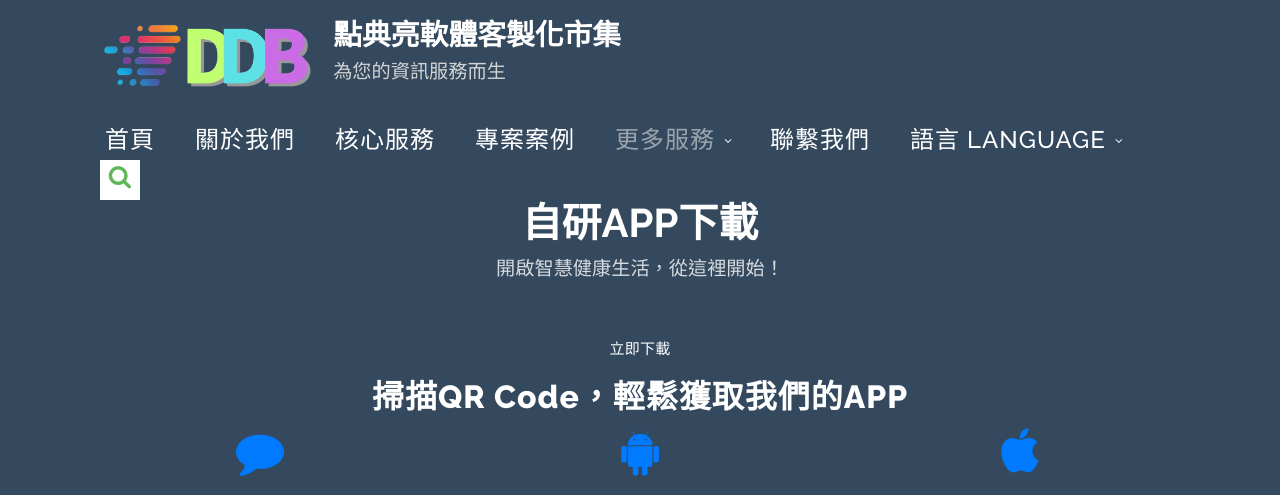
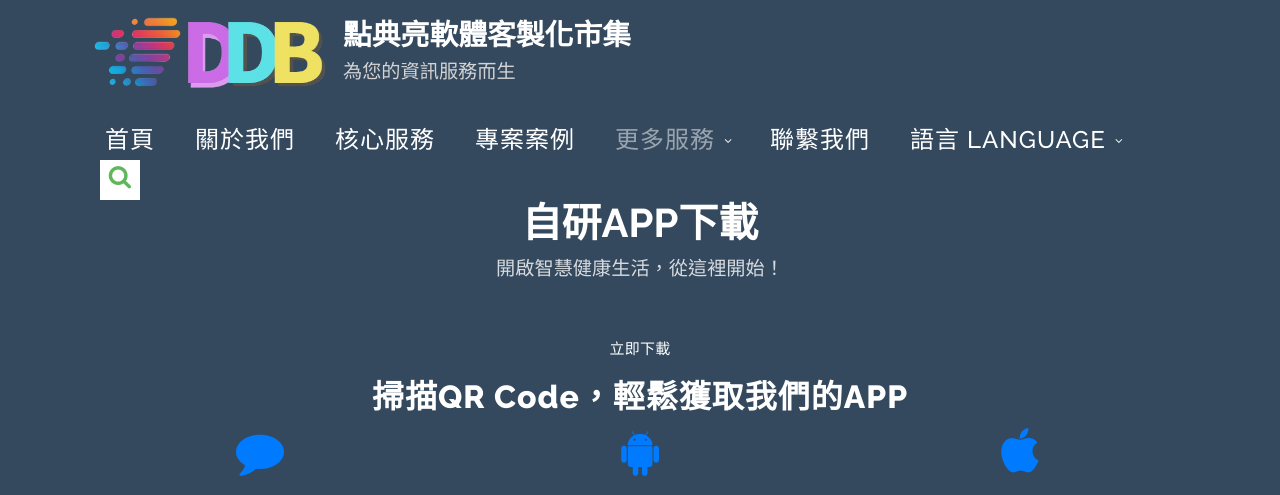
Before and after one commit to wimigg/DDB, a plain HTML site: page ddbwebsite/appdownload.html in a window 1280 px wide. Shown: the top 495 px of the page. Drawn offline with Linux system fonts and the light colour scheme.

Commit message:
換logo2

```diff
--- a/ddbwebsite/appdownload.html
+++ b/ddbwebsite/appdownload.html
@@ -112,7 +112,7 @@
                 <div class="col-12">
                     <nav class="main-nav">
                         <a href="index.html" class="d-flex align-items-center mb-3 mb-md-0 me-md-auto">
-                            <img src="assets/images/logo_b.png" alt="點典亮軟體客製化市集 Logo" style="height:100px; width:auto; margin-right:8px;">
+                            <img src="assets/images/logo_c.png" alt="點典亮軟體客製化市集 Logo" style="height:100px; width:auto; margin-right:8px;">
                             <div>
                                 <span style="color: #FFFFFF; font-weight: bold; font-size: 180%;">點典亮軟體客製化市集</span>
                                 <br>
```
Also changed, not shown: ddbwebsite/index.html (+1 -1 lines), ddbwebsite/services.html (+1 -1 lines).
